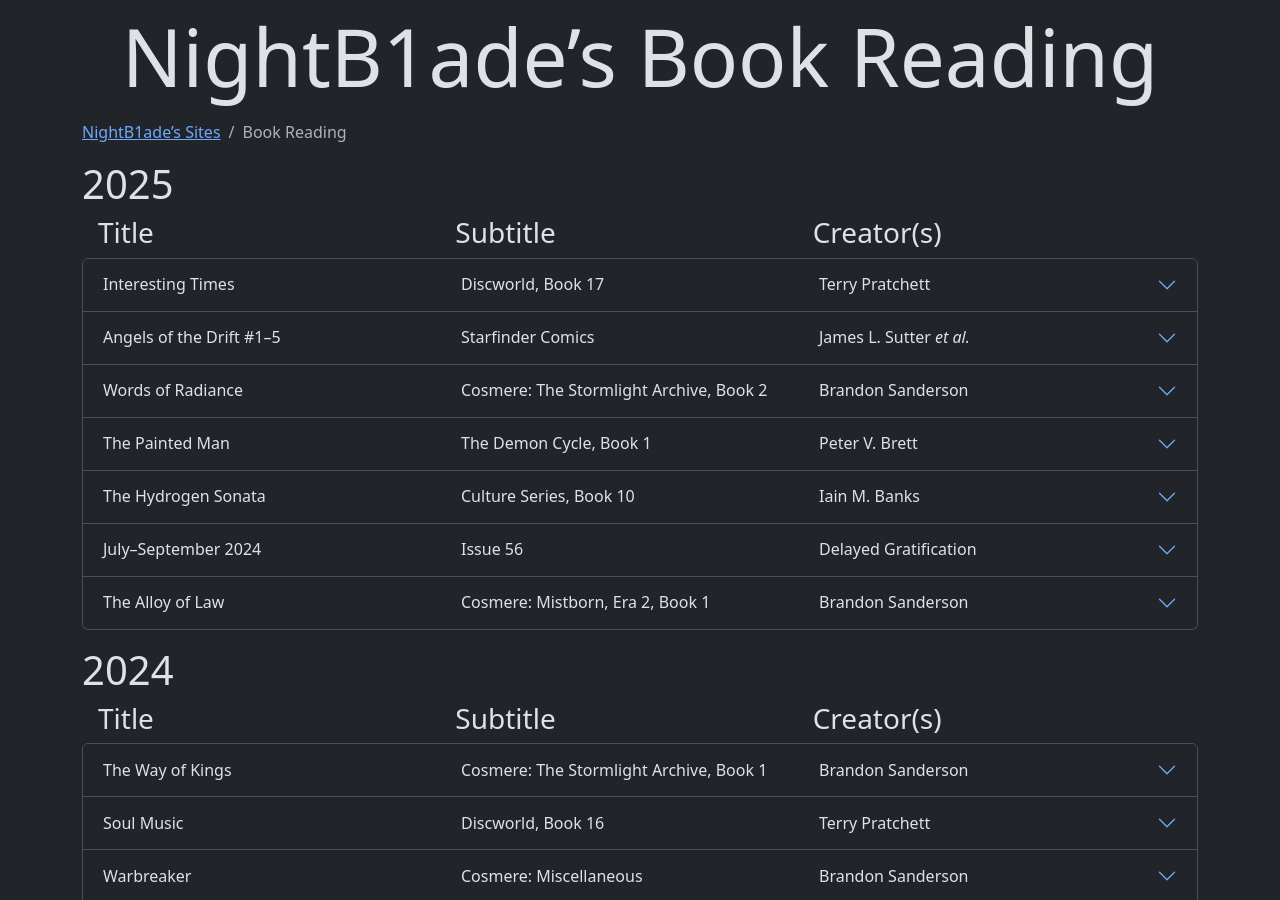
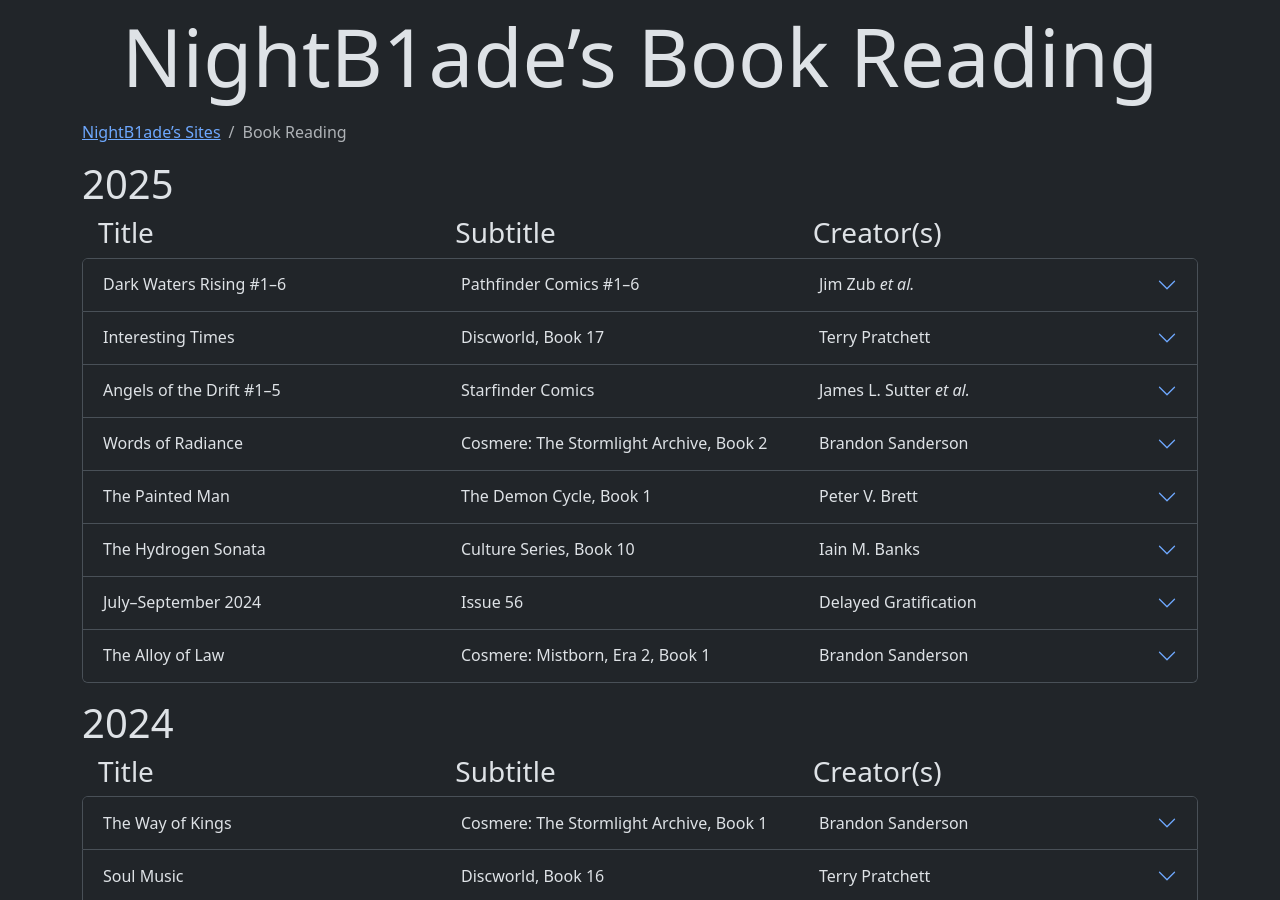
Before and after one commit to NightB1ade/BookReading, a Jekyll site: the page built from index.html, in a window 1280 px wide and 900 px high. Built offline with Jekyll 4.4.1, drawn with Linux system fonts in a browser that asks for light colours.

Commit message:
Pathfinder: Dark Water Rising: Add

```diff
--- a/_data/ReadingList.json
+++ b/_data/ReadingList.json
@@ -2283,4 +2283,21 @@
 			}
 		]
 	}
+	, {
+		"title": "Dark Waters Rising #1–6"
+		, "subtitle": "Pathfinder Comics #1–6"
+		, "creators": [
+			"Jim Zub"
+			, "Andrew Huerta"
+			, "Ross Campbell"
+			, "Marshall Dillon"
+			, "Jake Bilbao"
+			, "Mohan"
+		]
+		, "notes": []
+		, "progress": [{
+				"date": "2025-03-27"
+				, "percentage": 1
+		}]
+	}
 ]
```
